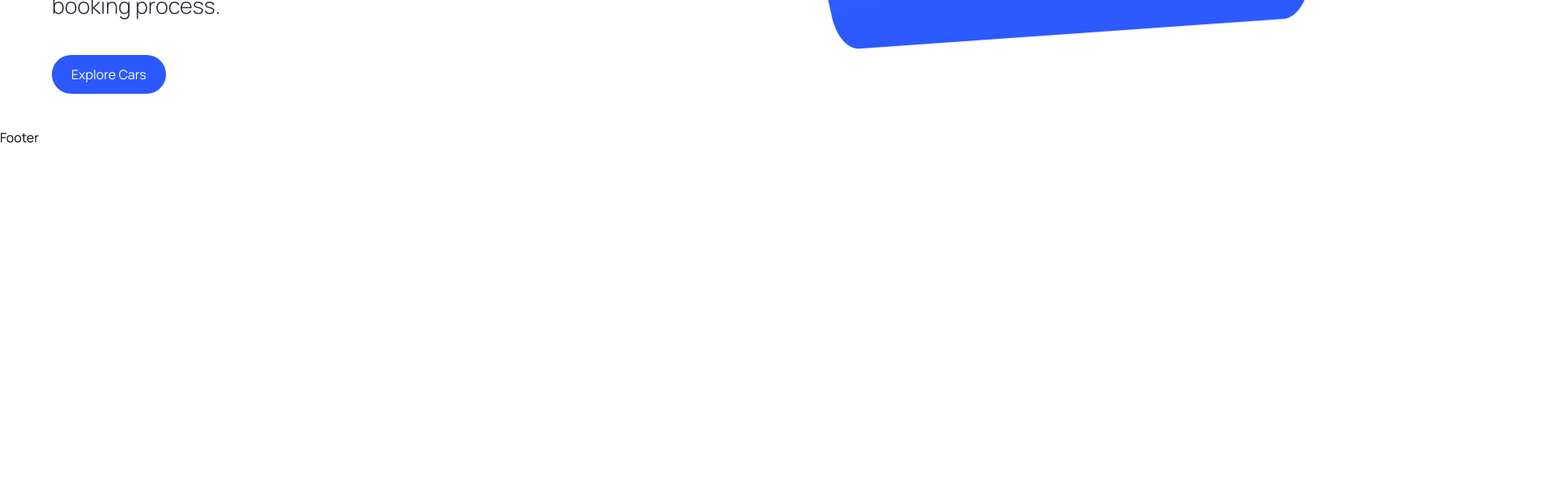
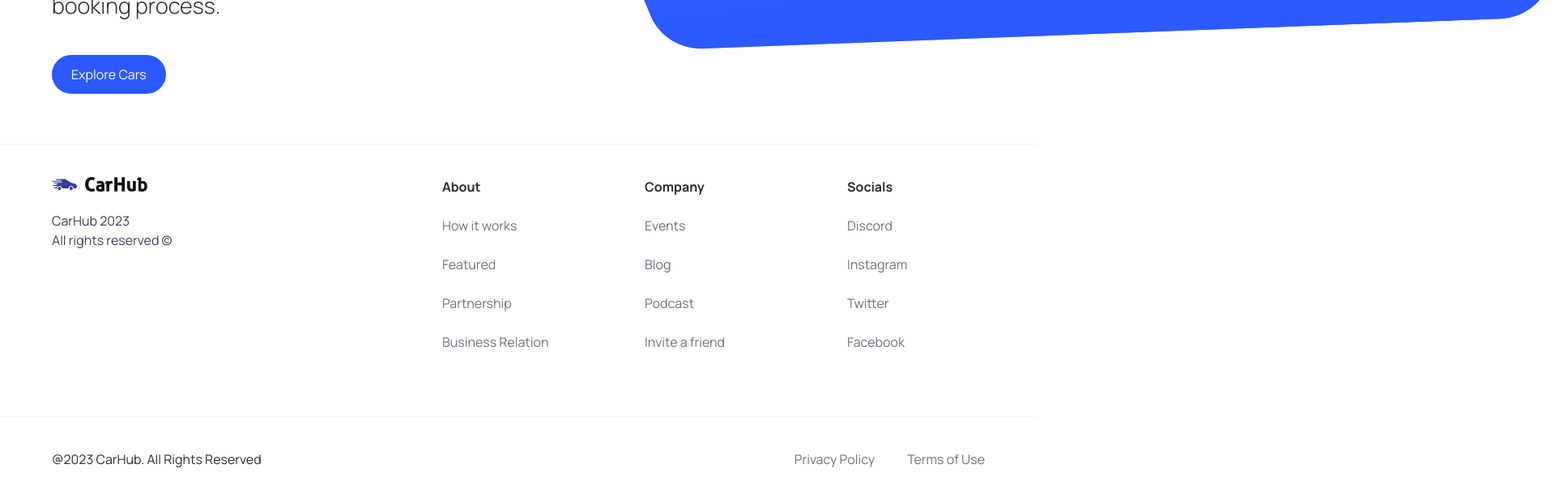
Before and after one commit to Gruntmaster/car-rentpay-showplatform, a Next.js app: page / in a window 1280 px wide. Shown: the part 642-1258 px from the top of the page at 81% size, 1920 px wide, since content can reach past the window. Before the commit the page ends 824 px from the top, so only its background shows below. Built offline with nearby package versions, Linux system fonts and the light colour scheme.

Commit message:
Footer and Main Page fix

```diff
--- a/components/Footer.tsx
+++ b/components/Footer.tsx
@@ -1,7 +1,74 @@
-import React from "react";
+import Image from "next/image";
+import Link from "next/link";
+
+import { footerLinks } from "../constants";
+import { link } from "fs";
 
 const Footer = () => {
-  return <div>Footer</div>;
+  return (
+    <footer
+      className="flex flex-col
+     text-black-100 mt-5 border-t
+     border-gray-100"
+    >
+      <div
+        className="flex max-md:flex-col
+      flex-wrap justify-between gap-5 sm:px-16
+      px-6 py-10"
+      >
+        <div className="flex flex-col justify-start items-start gap-6">
+          <Image
+            src="/logo.svg"
+            alt="logo"
+            width={118}
+            height={18}
+            className="object-contain"
+          />
+          <p
+            className="text-base
+          text-gray-700"
+          >
+            CarHub 2023 <br />
+            All rights reserved &copy;
+          </p>
+        </div>
+
+        <div className="footer__links">
+          {footerLinks.map((link) => (
+            <div key={link.title} className="footer__link">
+              <h3 className="font-bold">{link.title}</h3>
+              {link.links.map((item) => (
+                <Link
+                  key={item.title}
+                  href={item.url}
+                  className="text-gray-500"
+                >
+                  {item.title}
+                </Link>
+              ))}
+            </div>
+          ))}
+        </div>
+      </div>
+
+      <div
+        className="flex justify-between
+        items-center flex-wrap mt-10 border-t
+        border-gray-100 sm:px-16 px-6 py-10"
+      >
+        <p>@2023 CarHub. All Rights Reserved</p>
+
+        <div className="footer__copyrights-link">
+          <Link href="/" className="text-gray-500">
+            Privacy Policy
+          </Link>
+          <Link href="/" className="text-gray-500">
+            Terms of Use
+          </Link>
+        </div>
+      </div>
+    </footer>
+  );
 };
 
 export default Footer;
--- a/components/Hero.tsx
+++ b/components/Hero.tsx
@@ -27,8 +27,9 @@
       <div className="hero__image-container">
         <div className="hero__image">
           <Image src="/hero.png" alt="hero" fill className="object-contain" />
-          <div className="hero__image-overlay" />
         </div>
+
+        <div className="hero__image-overlay" />
       </div>
     </div>
   );
--- /dev/null
+++ b/constants/index.ts
@@ -0,0 +1,101 @@
+export const manufacturers = [
+  "Acura",
+  "Alfa Romeo",
+  "Aston Martin",
+  "Audi",
+  "Bentley",
+  "BMW",
+  "Buick",
+  "Cadillac",
+  "Chevrolet",
+  "Chrysler",
+  "Citroen",
+  "Dodge",
+  "Ferrari",
+  "Fiat",
+  "Ford",
+  "GMC",
+  "Honda",
+  "Hyundai",
+  "Infiniti",
+  "Jaguar",
+  "Jeep",
+  "Kia",
+  "Lamborghini",
+  "Land Rover",
+  "Lexus",
+  "Lincoln",
+  "Maserati",
+  "Mazda",
+  "McLaren",
+  "Mercedes-Benz",
+  "MINI",
+  "Mitsubishi",
+  "Nissan",
+  "Porsche",
+  "Ram",
+  "Rolls-Royce",
+  "Subaru",
+  "Tesla",
+  "Toyota",
+  "Volkswagen",
+  "Volvo",
+];
+
+export const yearsOfProduction = [
+  { title: "Year", value: "" },
+  { title: "2015", value: "2015" },
+  { title: "2016", value: "2016" },
+  { title: "2017", value: "2017" },
+  { title: "2018", value: "2018" },
+  { title: "2019", value: "2019" },
+  { title: "2020", value: "2020" },
+  { title: "2021", value: "2021" },
+  { title: "2022", value: "2022" },
+  { title: "2023", value: "2023" },
+];
+
+export const fuels = [
+  {
+    title: "Fuel",
+    value: "",
+  },
+  {
+    title: "Gas",
+    value: "Gas",
+  },
+  {
+    title: "Electricity",
+    value: "Electricity",
+  },
+];
+
+export const footerLinks = [
+  {
+    title: "About",
+    links: [
+      { title: "How it works", url: "/" },
+      { title: "Featured", url: "/" },
+      { title: "Partnership", url: "/" },
+      { title: "Business Relation", url: "/" },
+    ],
+  },
+  {
+    title: "Company",
+    links: [
+      { title: "Events", url: "/" },
+      { title: "Blog", url: "/" },
+      { title: "Podcast", url: "/" },
+      { title: "Invite a friend", url: "/" },
+    ],
+  },
+  {
+    title: "Socials",
+    links: [
+      { title: "Discord", url: "/" },
+      { title: "Instagram", url: "/" },
+      { title: "Twitter", url: "/" },
+      { title: "Facebook", url: "/" },
+    ],
+  },
+];
```
